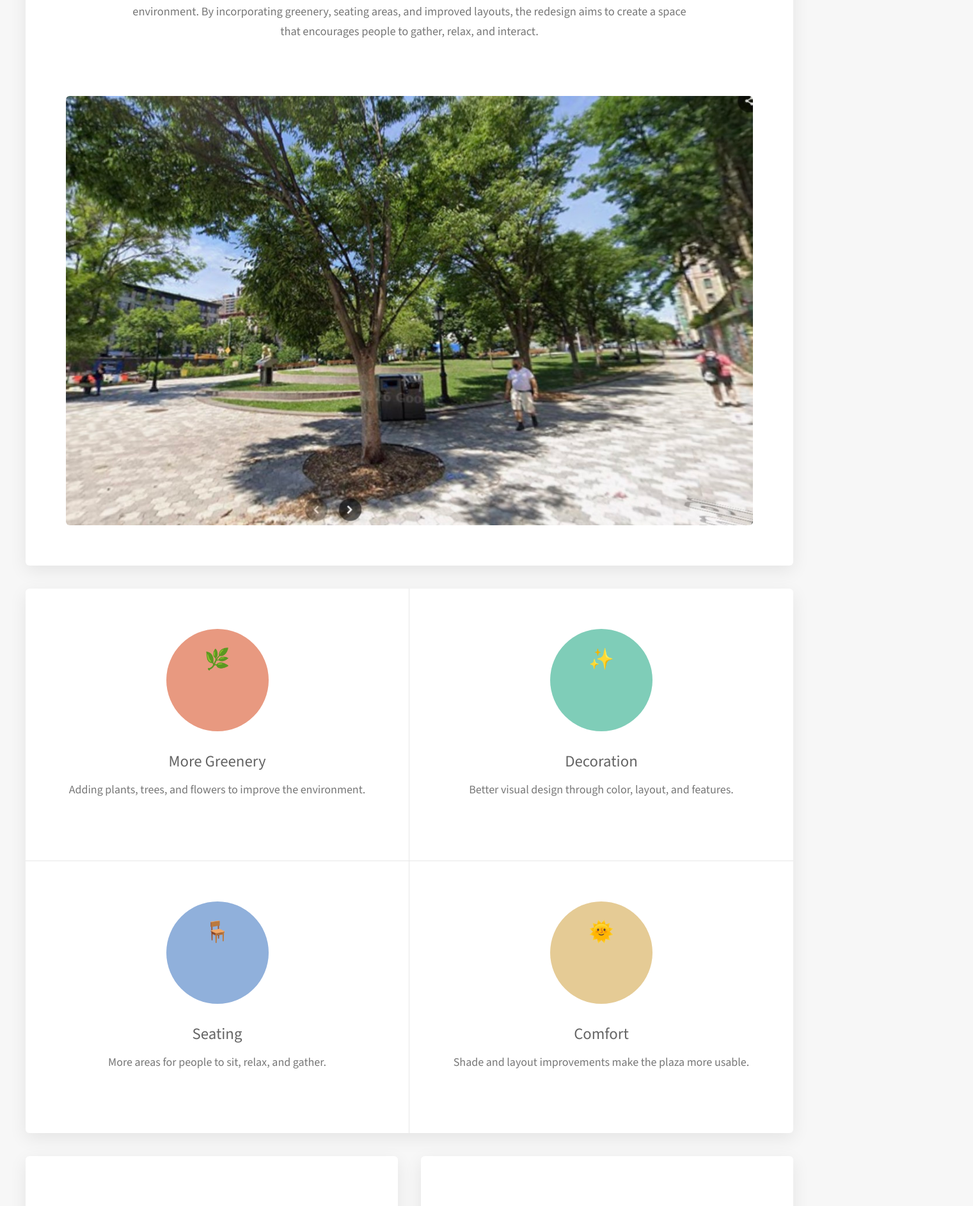
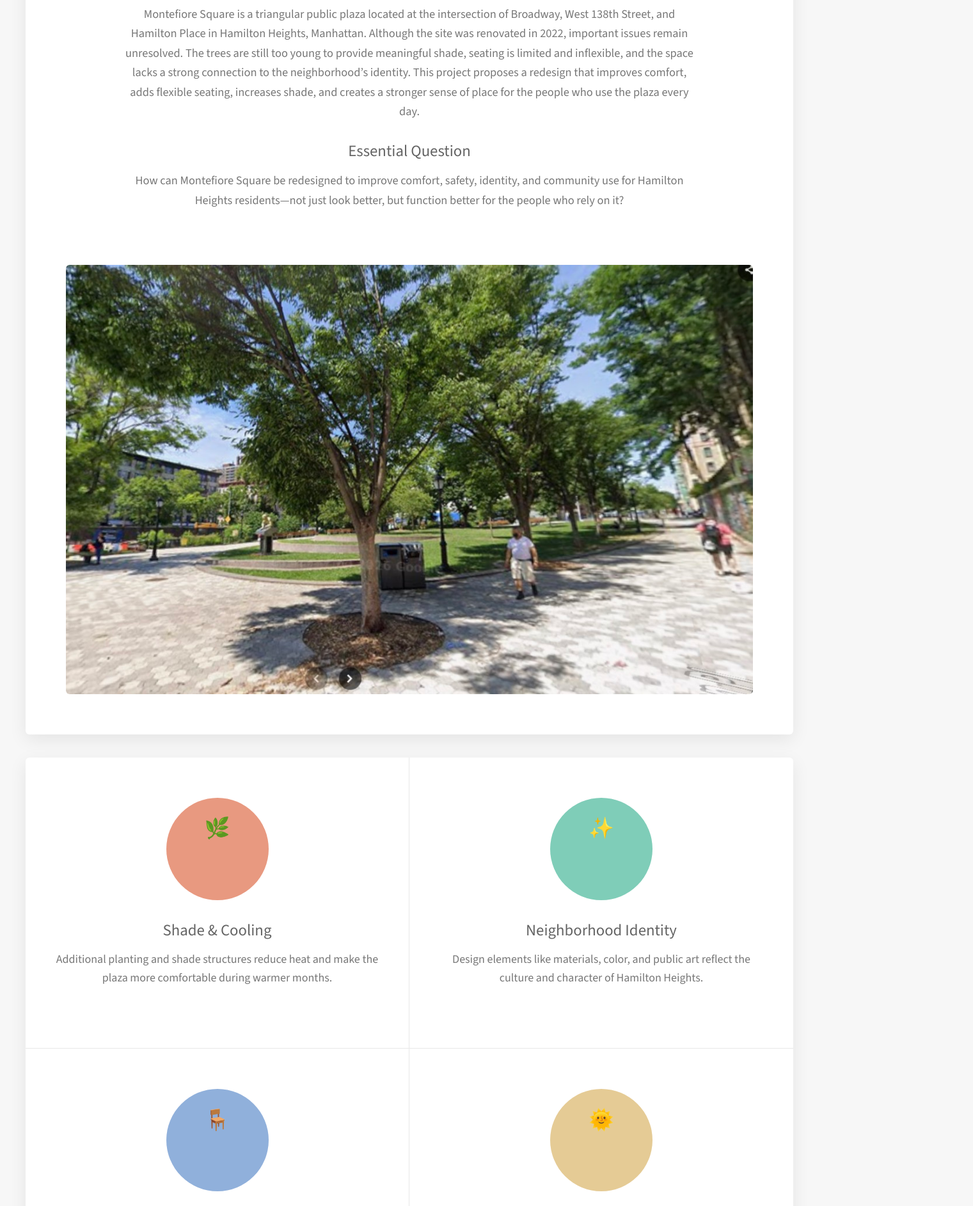
Before and after one commit to A-T0706/MIDTERM1, a plain HTML site: page index.html in a window 1280 px wide. Shown: the part 735-2620 px from the top of the page at 64% size, 1521 px wide, since content can reach past the window. Drawn offline with nearby package versions, Linux system fonts and the light colour scheme.

Commit message:
Revise content for Montefiore Square redesign
Updated project details and added new design options.

```diff
--- a/index.html
+++ b/index.html
@@ -30,10 +30,11 @@
               <li><a href="proposal.html">Proposal</a></li>
               <li><a href="gallery.html">Gallery</a></li>
               <li><a href="contact.html">Reflection</a></li>
+              <li><a href="design-options.html">Design Options</a></li>
             </ul>
           </li>
 
-          <li><a href="proposal.html" class="button nav-button">Sign Up</a></li>
+          <li><a href="proposal.html" class="button nav-button">View Proposal</a></li>
         </ul>
       </nav>
     </div>
@@ -44,8 +45,8 @@
     style="background-image: linear-gradient(rgba(39,51,76,0.5), rgba(39,51,76,0.5)), url('images/redesign-1.png');">
 
     <div class="banner-content">
-      <h2>Harlem Plaza</h2>
-      <p>A greener, more decorative redesign of a public space.</p>
+      <h2>Montefiore Square</h2>
+      <p>A community-centered redesign focused on comfort, shade, identity, and everyday public use in Hamilton Heights.</p>
 
       <ul class="actions special">
         <li><a href="proposal.html" class="button primary">View Proposal</a></li>
@@ -60,9 +61,13 @@
     <!-- INTRO -->
     <section class="box special">
       <header class="major">
-        <h2>Reimagining Harlem Plaza</h2>
+        <h2>Montefiore Square Redesign Proposal</h2>
         <p>
-          This project focuses on analyzing an existing Harlem plaza and reimagining it as a more functional and inviting environment. By incorporating greenery, seating areas, and improved layouts, the redesign aims to create a space that encourages people to gather, relax, and interact.
+          Montefiore Square is a triangular public plaza located at the intersection of Broadway, West 138th Street, and Hamilton Place in Hamilton Heights, Manhattan. Although the site was renovated in 2022, important issues remain unresolved. The trees are still too young to provide meaningful shade, seating is limited and inflexible, and the space lacks a strong connection to the neighborhood’s identity. This project proposes a redesign that improves comfort, adds flexible seating, increases shade, and creates a stronger sense of place for the people who use the plaza every day.
+        </p>
+        <h3>Essential Question</h3>
+        <p>
+          How can Montefiore Square be redesigned to improve comfort, safety, identity, and community use for Hamilton Heights residents—not just look better, but function better for the people who rely on it?
         </p>
       </header>
 
@@ -77,28 +82,28 @@
       <div class="features-row">
         <section>
           <span class="icon major accent1">🌿</span>
-          <h3>More Greenery</h3>
-          <p>Adding plants, trees, and flowers to improve the environment.</p>
+          <h3>Shade & Cooling</h3>
+          <p>Additional planting and shade structures reduce heat and make the plaza more comfortable during warmer months.</p>
         </section>
 
         <section>
           <span class="icon major accent2">✨</span>
-          <h3>Decoration</h3>
-          <p>Better visual design through color, layout, and features.</p>
+          <h3>Neighborhood Identity</h3>
+          <p>Design elements like materials, color, and public art reflect the culture and character of Hamilton Heights.</p>
         </section>
       </div>
 
       <div class="features-row">
         <section>
           <span class="icon major accent3">🪑</span>
-          <h3>Seating</h3>
-          <p>More areas for people to sit, relax, and gather.</p>
+          <h3>Flexible Seating</h3>
+          <p>Movable chairs and tables allow people to choose how they sit, gather, and use the space.</p>
         </section>
 
         <section>
           <span class="icon major accent4">🌞</span>
-          <h3>Comfort</h3>
-          <p>Shade and layout improvements make the plaza more usable.</p>
+          <h3>Everyday Use</h3>
+          <p>The redesign supports commuters, students, families, and seniors with a more functional and welcoming layout.</p>
         </section>
       </div>
 
@@ -114,7 +119,7 @@
           </span>
 
           <h3>Before</h3>
-          <p>The current plaza has potential but lacks visual richness.</p>
+          <p>The current plaza has strong infrastructure but lacks shade, flexible seating, and a clear neighborhood identity.</p>
         </section>
       </div>
 
@@ -125,7 +130,7 @@
           </span>
 
           <h3>After</h3>
-          <p>The redesign adds greenery, decoration, and improved experience.</p>
+          <p>The redesign improves comfort, adds flexible seating, increases shade, and creates a stronger connection to the Hamilton Heights community.</p>
         </section>
       </div>
 
```
